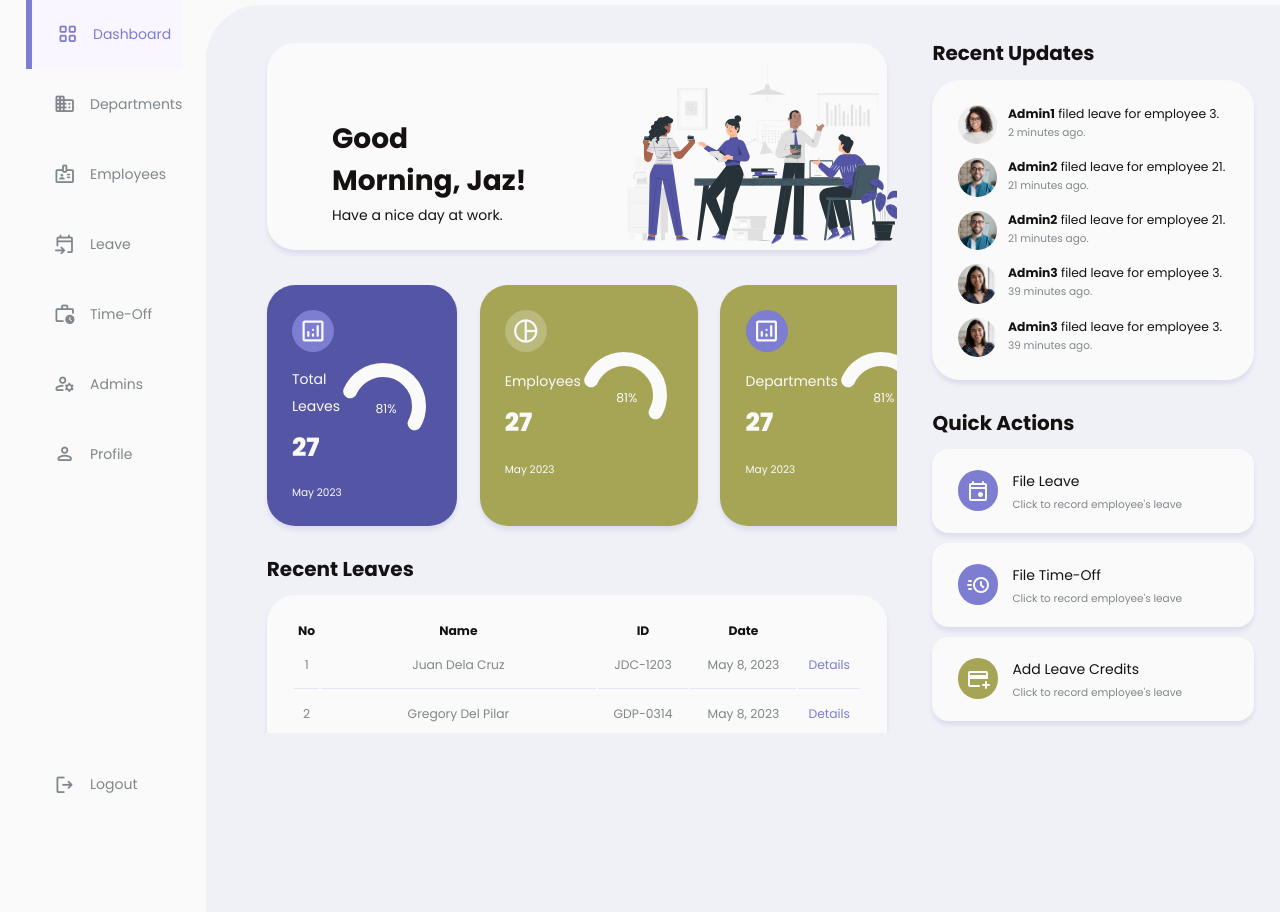
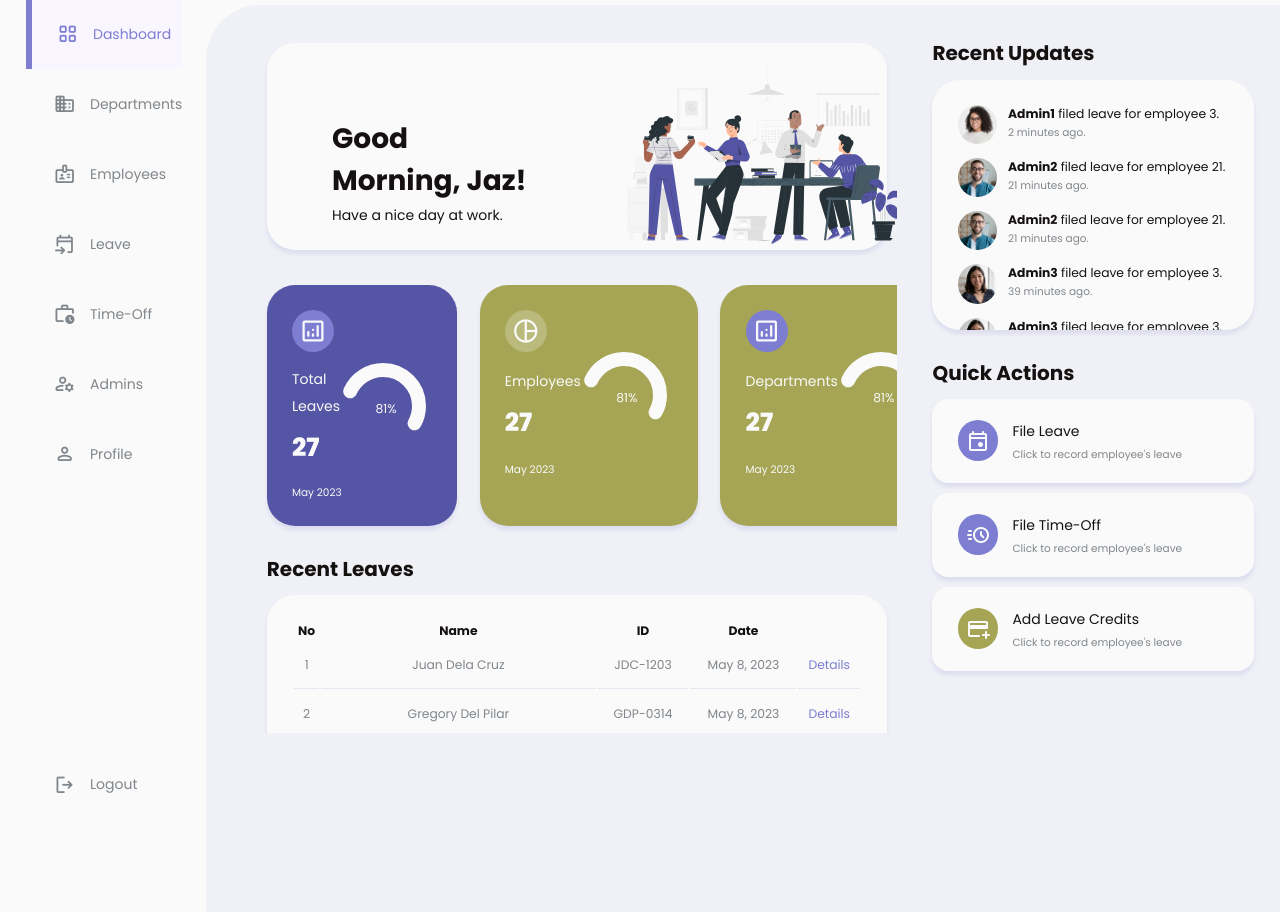
Before and after one commit to ria-kee/PACADA.2, a PHP site: page /dashboard.php in a window 1280 px wide. Shown: the part 85-997 px from the top of the page. Run offline with PHP 8.4, Linux system fonts and the light colour scheme; some libraries are stand-ins or nearby versions.

Commit message:
changes for recent updates

```diff
--- a/css/style_dashboard.css
+++ b/css/style_dashboard.css
@@ -517,7 +517,7 @@ main .recent-leaves a:hover{
     box-shadow: var(--box-shadow);
     transition: all 300ms ease;
     overflow: auto;
-    height: 300px;
+    height: 250px;
 }
 
 .right .recent-updates .updates:hover{
@@ -609,11 +609,6 @@ main .recent-leaves a:hover{
     .hello h2{
         font-size: 18px;
     }
-
-
-
-
-
 
     aside .logo h2{
         display:none;
--- a/dashboard.php
+++ b/dashboard.php
@@ -1,5 +1,7 @@
 <?php include_once "constants/header.php"; ?>
 <!--MAIN-->
+
+
 <div class="scrollable-content">
                         <div class ="greetings">
                             <div class="hello">
```
